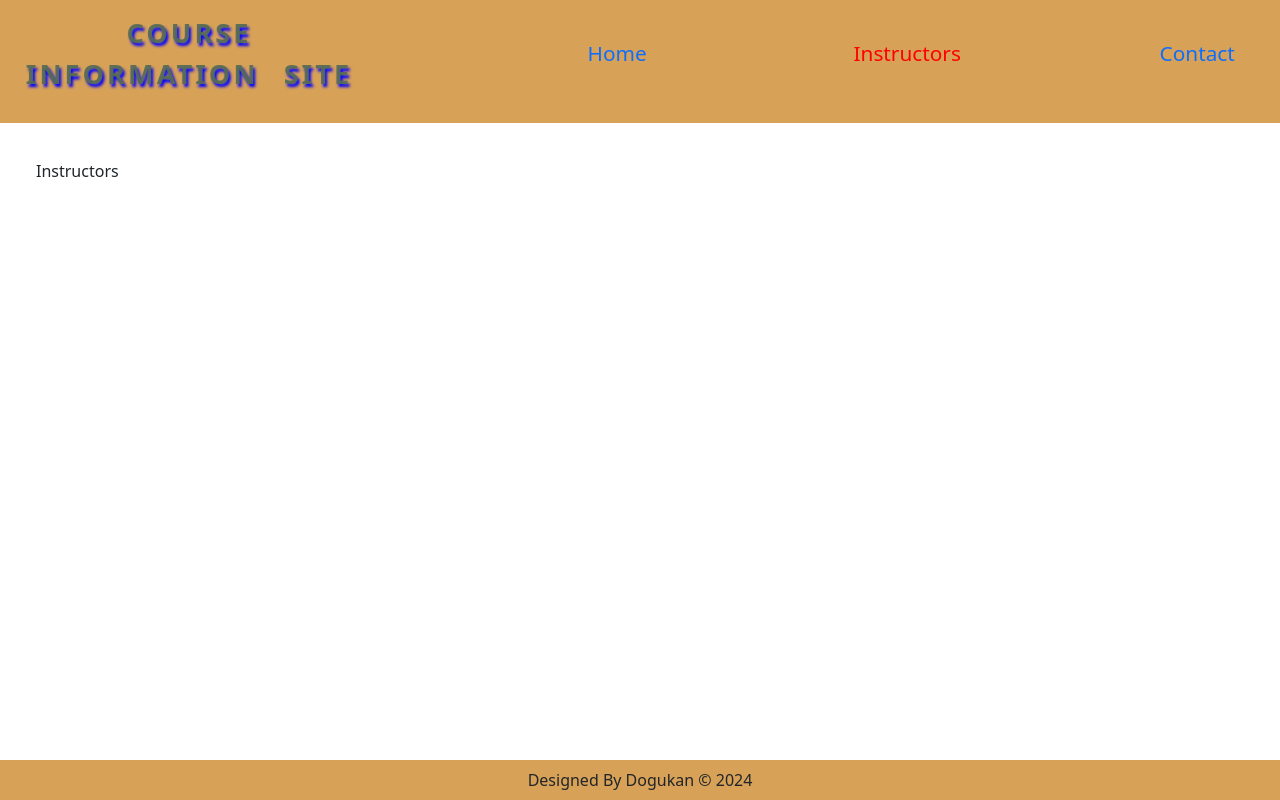
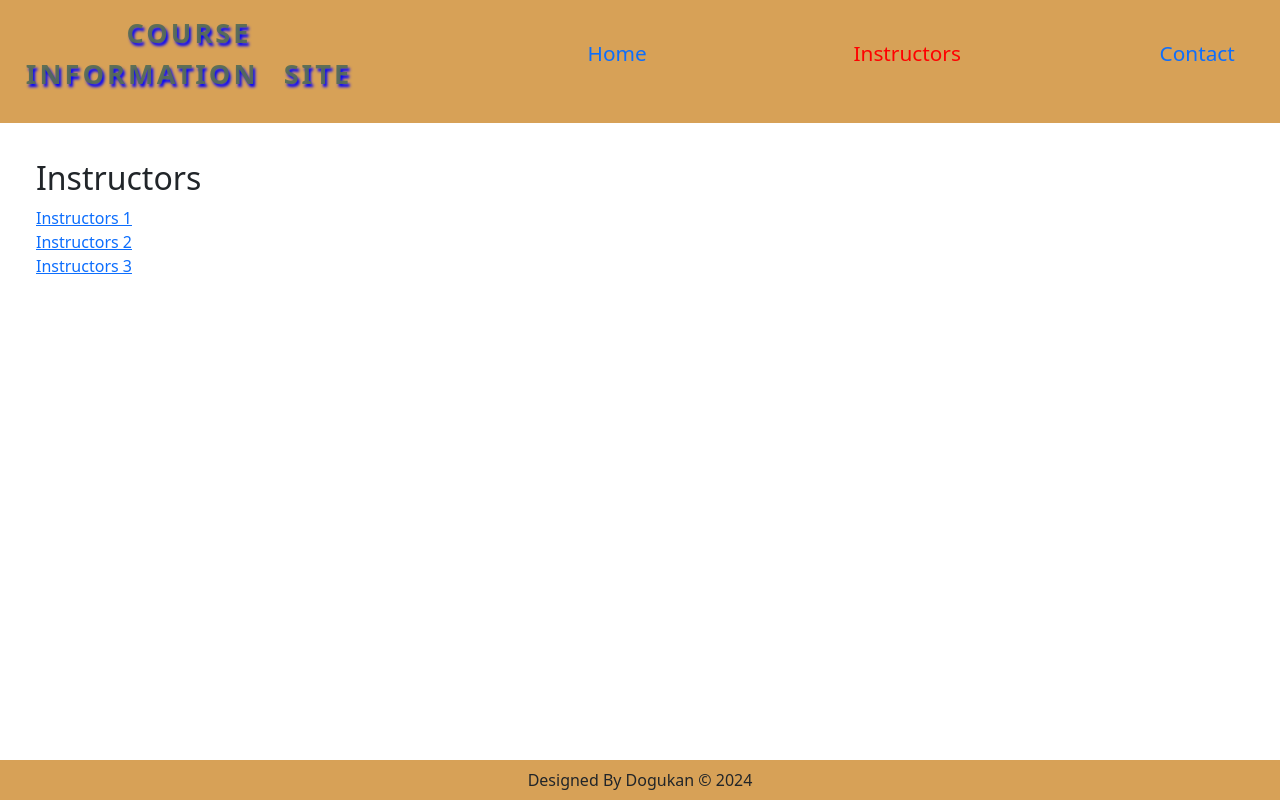
Before and after one commit to sakardogukan/CourseInfoSite, a React (Create React App) app: page /instructors in a window 1280 px wide. Built offline with nearby package versions, Linux system fonts and the light colour scheme.

Commit message:
Instructors pages updated

```diff
--- a/src/pages/Instructors.jsx
+++ b/src/pages/Instructors.jsx
@@ -1,8 +1,16 @@
-import React from 'react'
+import React from "react"
+import { Link } from "react-router-dom"
 
 const Instructors = () => {
   return (
-    <div className='p-3'>Instructors</div>
+    <div className="p-3">
+      <h2>Instructors</h2>
+      <div className="d-flex flex-column">
+        <Link to="1" state={{name:"INS1"}}>Instructors 1</Link>
+        <Link to="2" state={{name:"INS2"}}>Instructors 2</Link>
+        <Link to="3" state={{name:"INS3"}}>Instructors 3</Link>
+      </div>
+    </div>
   )
 }
 
```
